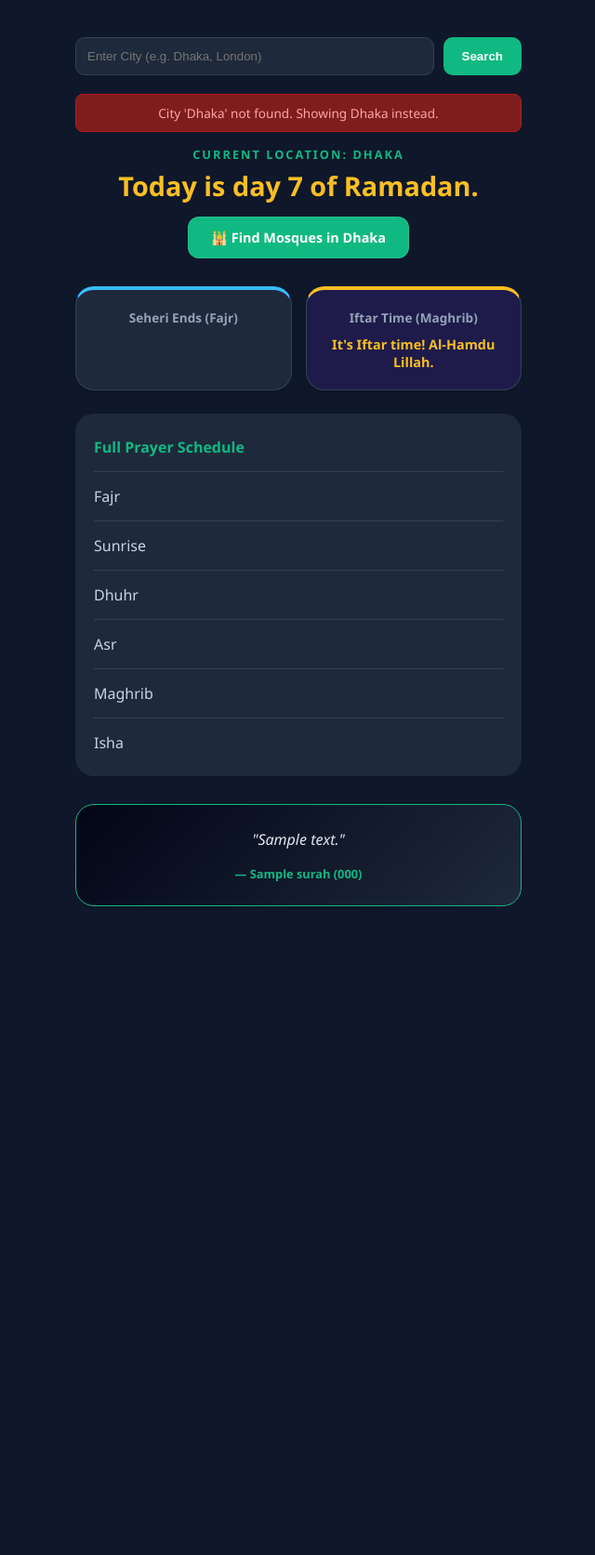
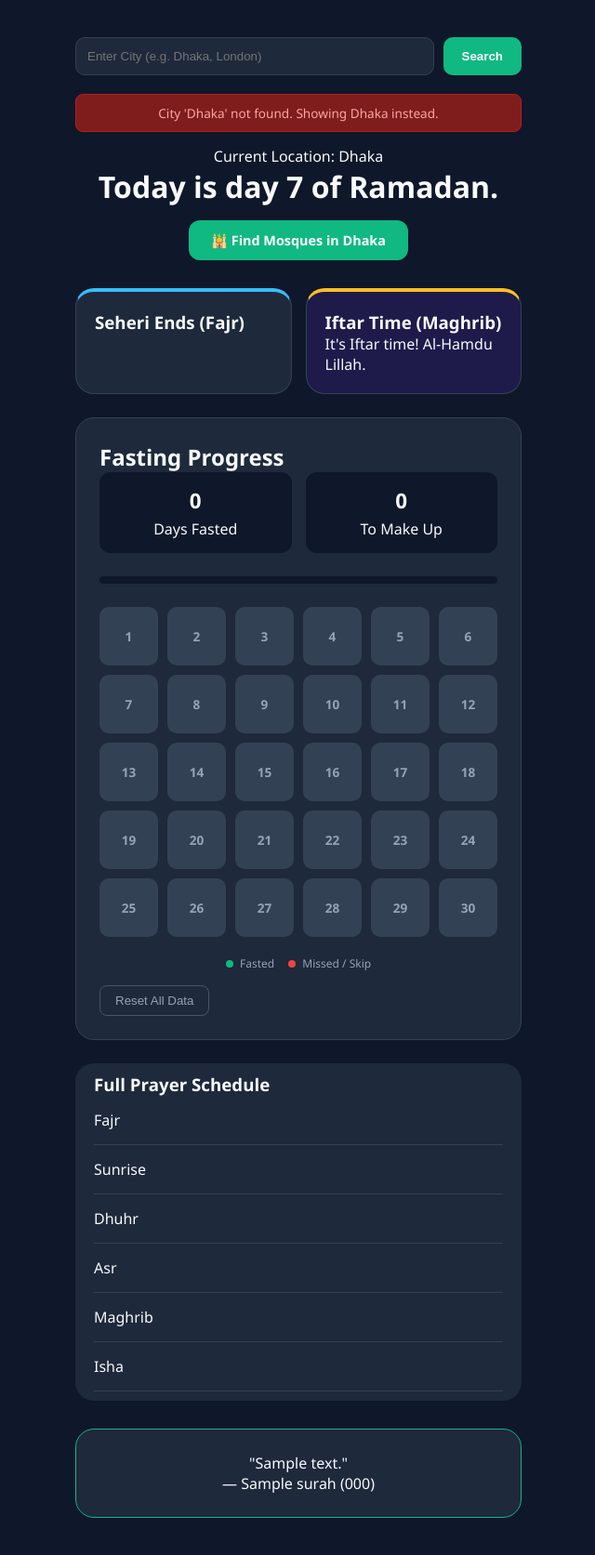
Before and after one commit to Sa-Alfy/Ramadan-Tracker, a Flask app: page / in a window 1280 px wide. Shown: the whole page at 93% size, without its empty margins (319-959 px from the left). Before the commit the page ends 975 px from the top, so only its background shows below. Run offline with Flask 2, Linux system fonts and the light colour scheme; a database or web service that is not in the repository returns one stand-in record (values such as "Sample title"); data that the repository does not hold is empty.

Commit message:
Update ramadan tracker files

```diff
--- a/app.py
+++ b/app.py
@@ -2,6 +2,7 @@ from flask import Flask, render_template, request
 from datetime import datetime
 import requests
 import random
+import os
 
 app = Flask(__name__)
 
@@ -77,4 +78,7 @@ def home():
                            error_msg=error_msg)
 
 if __name__ == '__main__':
-    app.run(debug=True)
+    port = int(os.environ.get('PORT', 5000))
+    host = os.environ.get('HOST', '0.0.0.0')
+    debug = os.environ.get('FLASK_DEBUG', '0') == '1'
+    app.run(host=host, port=port, debug=debug)
--- a/static/script.js
+++ b/static/script.js
@@ -1,22 +1,21 @@
+// --- Modal State Management ---
+let selectedDayIndex = null;
+
+// --- Countdown Logic ---
 function updateCountdown() {
     const iftarElement = document.getElementById('iftar-time');
     const countdownElement = document.getElementById('countdown');
 
     if (!iftarElement || !countdownElement) return;
 
-    const iftarText = iftarElement.innerText; // e.g., "06:15 PM"
+    const iftarText = iftarElement.innerText;
     const now = new Date();
 
-    // Convert "06:15 PM" into a date object
     const [time, modifier] = iftarText.split(' ');
     let [hours, minutes] = time.split(':');
 
-    if (hours === '12') {
-        hours = '00';
-    }
-    if (modifier === 'PM') {
-        hours = parseInt(hours, 10) + 12;
-    }
+    if (hours === '12') hours = '00';
+    if (modifier === 'PM') hours = parseInt(hours, 10) + 12;
 
     const iftarDate = new Date();
     iftarDate.setHours(parseInt(hours), parseInt(minutes), 0, 0);
@@ -28,7 +27,6 @@ function updateCountdown() {
         const m = Math.floor((diff % (1000 * 60 * 60)) / (1000 * 60));
         const s = Math.floor((diff % (1000 * 60)) / 1000);
 
-        // Pad numbers so they look like 05:09:01 instead of 5:9:1
         const displayH = String(h).padStart(2, '0');
         const displayM = String(m).padStart(2, '0');
         const displayS = String(s).padStart(2, '0');
@@ -39,6 +37,101 @@ function updateCountdown() {
     }
 }
 
-// Update every second
-setInterval(updateCountdown, 1000);
-updateCountdown();
+// --- Fasting Tracker Logic (Updated for Popup) ---
+function initTracker() {
+    const daysGrid = document.getElementById('days-grid');
+    const fastedCountDisp = document.getElementById('count-fasted');
+    const makeupCountDisp = document.getElementById('count-qada');
+    const progressBar = document.getElementById('progress-bar');
+
+    if (!daysGrid) return;
+
+    let fastData = JSON.parse(localStorage.getItem('ramadanFasts')) || Array(30).fill('none');
+
+    daysGrid.innerHTML = '';
+    let fastedCount = 0;
+    let makeupCount = 0;
+
+    fastData.forEach((status, index) => {
+        const dayBtn = document.createElement('div');
+        dayBtn.classList.add('day-circle');
+
+        // Apply visual classes
+        if (status !== 'none') dayBtn.classList.add(status);
+        dayBtn.innerText = index + 1;
+
+        if (status === 'fasted') fastedCount++;
+        if (status === 'missed') makeupCount++;
+
+        // Trigger the Popup instead of rotating colors
+        dayBtn.onclick = () => openModal(index);
+
+        daysGrid.appendChild(dayBtn);
+    });
+
+    // Update Dashboard UI
+    if (fastedCountDisp) fastedCountDisp.innerText = fastedCount;
+    if (makeupCountDisp) makeupCountDisp.innerText = makeupCount;
+    if (progressBar) {
+        const percentage = (fastedCount / 30) * 100;
+        progressBar.style.width = percentage + "%";
+    }
+}
+
+// --- Modal Control Functions ---
+function openModal(index) {
+    selectedDayIndex = index;
+    const modal = document.getElementById('status-modal');
+    const title = document.getElementById('modal-title');
+
+    if (modal && title) {
+        title.innerText = `Day ${index + 1}`;
+        modal.style.display = 'flex';
+    }
+}
+
+function closeModal() {
+    const modal = document.getElementById('status-modal');
+    if (modal) modal.style.display = 'none';
+}
+
+// This function is called by the buttons inside the HTML modal
+function setStatus(status) {
+    let fastData = JSON.parse(localStorage.getItem('ramadanFasts')) || Array(30).fill('none');
+
+    // Update the data
+    fastData[selectedDayIndex] = status;
+    localStorage.setItem('ramadanFasts', JSON.stringify(fastData));
+
+    // Close and Refresh
+    closeModal();
+    initTracker();
+}
+
+// --- Global Initialization ---
+document.addEventListener('DOMContentLoaded', () => {
+    initTracker();
+
+    // Reset Logic
+    const resetBtn = document.getElementById('reset-tracker');
+    if (resetBtn) {
+        resetBtn.onclick = () => {
+            if(confirm("Are you sure you want to clear your entire fasting log?")) {
+                localStorage.setItem('ramadanFasts', JSON.stringify(Array(30).fill('none')));
+                initTracker();
+            }
+        };
+    }
+
+    // Modal Background Click (Close if user clicks outside the box)
+    const modalOverlay = document.getElementById('status-modal');
+    if (modalOverlay) {
+        modalOverlay.onclick = (e) => {
+            if (e.target === modalOverlay) closeModal();
+        };
+    }
+
+    // Countdown setup
+    setInterval(updateCountdown, 1000);
+    updateCountdown();
+});
--- a/static/style.css
+++ b/static/style.css
@@ -1,3 +1,4 @@
+/* --- Base Styles --- */
 * {
     box-sizing: border-box;
     margin: 0;
@@ -14,21 +15,21 @@ body {
     min-height: 100vh;
 }
 
+.container {
+    max-width: 480px;
+    width: 100%;
+}
+
+/* --- Header & Search --- */
+header {
+    text-align: center;
+    margin-bottom: 30px;
+}
+
 .search-form {
     display: flex;
     gap: 10px;
     margin-bottom: 20px;
-}
-
-.error-banner {
-    background: #7f1d1d; /* Dark Red */
-    color: #fca5a5;
-    padding: 10px;
-    border-radius: 8px;
-    margin-bottom: 15px;
-    font-size: 0.85rem;
-    border: 1px solid #b91c1c;
-    text-align: center;
 }
 
 .search-form input {
@@ -50,35 +51,32 @@ body {
     cursor: pointer;
 }
 
-.search-form button:hover {
-    background: #059669;
+.error-banner {
+    background: #7f1d1d;
+    color: #fca5a5;
+    padding: 10px;
+    border-radius: 8px;
+    margin-bottom: 15px;
+    font-size: 0.85rem;
+    border: 1px solid #b91c1c;
+    text-align: center;
 }
 
-.container {
-    max-width: 480px;
-    width: 100%;
+/* --- Mosque Button --- */
+.mosque-btn {
+    display: inline-block;
+    background-color: #10b981;
+    color: white;
+    padding: 12px 24px;
+    text-decoration: none;
+    border-radius: 12px;
+    margin-top: 15px;
+    font-weight: bold;
+    font-size: 0.9rem;
+    transition: all 0.3s ease;
 }
 
-header {
-    text-align: center;
-    margin-bottom: 30px;
-}
-
-.location-tag {
-    color: #10b981;
-    text-transform: uppercase;
-    font-size: 0.8rem;
-    font-weight: 700;
-    letter-spacing: 2px;
-    margin-bottom: 8px;
-}
-
-h1 {
-    font-size: 1.8rem;
-    color: #fbbf24;
-    line-height: 1.2;
-}
-
+/* --- Main Time Cards --- */
 .main-times {
     display: grid;
     grid-template-columns: 1fr 1fr;
@@ -90,44 +88,176 @@ h1 {
     background-color: #1e293b;
     border-radius: 20px;
     padding: 20px;
-    text-align: center;
     border: 1px solid #334155;
-    box-shadow: 0 4px 6px -1px rgba(0, 0, 0, 0.1);
-}
-
-.card h3 {
-    font-size: 0.85rem;
-    color: #94a3b8;
-    margin-bottom: 10px;
 }
 
 .time {
     font-size: 1.6rem;
     font-weight: 800;
-    color: #ffffff;
-}
-.highlight-sehri {
-    border-top: 4px solid #38bdf8;
 }
 
-.highlight-iftar {
-    border-top: 4px solid #fbbf24;
-    background: #1e1b4b;
+.highlight-sehri { border-top: 4px solid #38bdf8; }
+.highlight-iftar { border-top: 4px solid #fbbf24; background: #1e1b4b; }
+
+/* --- FASTING TRACKER (FIXED) --- */
+.tracker-container {
+    background: #1e293b;
+    padding: 25px;
+    border-radius: 20px;
+    margin: 25px 0;
+    border: 1px solid #334155;
+}
+/* Modal Overlay */
+.modal-overlay {
+    position: fixed;
+    top: 0; left: 0;
+    width: 100%; height: 100%;
+    background: rgba(15, 23, 42, 0.8); /* Match your body color */
+    backdrop-filter: blur(8px);
+    display: none; /* Hidden by default */
+    align-items: center;
+    justify-content: center;
+    z-index: 1000;
 }
 
+/* Modal Box */
+.modal-content {
+    background: #1e293b;
+    width: 90%;
+    max-width: 320px;
+    padding: 30px;
+    border-radius: 24px;
+    text-align: center;
+    border: 1px solid #334155;
+    box-shadow: 0 20px 25px -5px rgba(0, 0, 0, 0.5);
+    animation: slideUp 0.3s ease-out;
+}
 
+@keyframes slideUp {
+    from { transform: translateY(20px); opacity: 0; }
+    to { transform: translateY(0); opacity: 1; }
+}
+
+.modal-content h3 { color: #fbbf24; margin-bottom: 5px; }
+.modal-content p { color: #94a3b8; font-size: 0.9rem; margin-bottom: 20px; }
+
+/* Action Buttons */
+.modal-actions {
+    display: flex;
+    flex-direction: column;
+    gap: 12px;
+}
+
+.modal-actions button {
+    padding: 14px;
+    border-radius: 12px;
+    border: none;
+    font-weight: bold;
+    cursor: pointer;
+    font-size: 1rem;
+    transition: 0.2s;
+}
+
+.btn-fasted { background: #10b981; color: white; }
+.btn-missed { background: #ef4444; color: white; }
+.btn-clear  { background: #334155; color: #94a3b8; }
+.btn-close  { background: transparent; color: #64748b; margin-top: 15px; border: none; cursor: pointer; }
+
+.modal-actions button:hover { opacity: 0.9; transform: scale(1.02); }
+/* Progress Bar */
+.progress-container {
+    height: 8px;
+    background: #0f172a;
+    border-radius: 10px;
+    margin: 15px 0 25px 0;
+    overflow: hidden;
+}
+
+.progress-bar {
+    height: 100%;
+    background: #10b981;
+    width: 0%;
+    transition: width 0.4s ease;
+}
+
+/* Stats Layout */
+.stats-summary {
+    display: grid;
+    grid-template-columns: 1fr 1fr;
+    gap: 15px;
+    margin-bottom: 25px;
+}
+
+.stats-summary div {
+    background: #0f172a;
+    padding: 15px;
+    border-radius: 12px;
+    text-align: center;
+}
+
+.stats-summary span {
+    display: block;
+    font-size: 1.4rem;
+    font-weight: 800;
+    margin-bottom: 4px;
+}
+
+/* Grid Layout (The most important fix) */
+.days-grid {
+    display: grid;
+    grid-template-columns: repeat(6, 1fr);
+    gap: 10px;
+    margin-bottom: 20px;
+}
+
+.day-circle {
+    aspect-ratio: 1/1;
+    border-radius: 10px;
+    background: #334155;
+    display: flex;
+    align-items: center;
+    justify-content: center;
+    cursor: pointer;
+    font-size: 0.85rem;
+    font-weight: bold;
+    color: #94a3b8;
+}
+
+/* Colors for the Tracker */
+.day-circle.fasted { background: #10b981; color: white; }
+.day-circle.missed { background: #ef4444; color: white; }
+.day-circle.qada   { background: #fbbf24; color: #0f172a; }
+
+/* Legend & Footer */
+.tracker-legend {
+    display: flex;
+    justify-content: center;
+    gap: 15px;
+    font-size: 0.75rem;
+    color: #94a3b8;
+    margin-bottom: 15px;
+}
+
+.dot { display: inline-block; width: 8px; height: 8px; border-radius: 50%; margin-right: 4px; }
+.dot.fasted { background: #10b981; }
+.dot.missed { background: #ef4444; }
+.dot.qada   { background: #fbbf24; }
+
+.btn-secondary {
+    background: transparent;
+    border: 1px solid #475569;
+    color: #94a3b8;
+    padding: 8px 16px;
+    border-radius: 8px;
+    cursor: pointer;
+}
+
+/* --- Prayer List & Verse --- */
 .prayer-list {
     background: #1e293b;
     border-radius: 20px;
     padding: 10px 20px;
     margin-bottom: 30px;
-}
-
-.prayer-list h3 {
-    padding: 15px 0;
-    font-size: 1rem;
-    border-bottom: 1px solid #334155;
-    color: #10b981;
 }
 
 .row {
@@ -137,65 +267,10 @@ h1 {
     border-bottom: 1px solid #334155;
 }
 
-.row:last-child {
-    border-bottom: none;
-}
-
-.row span {
-    color: #cbd5e1;
-}
-
-.row strong {
-    color: #f1f5f9;
-}
-
 .verse-container {
-    background: linear-gradient(135deg, #020617 0%, #1e293b 100%);
+    background: #1e293b;
     padding: 25px;
     border-radius: 20px;
     border: 1px solid #10b981;
     text-align: center;
 }
-
-.verse-text {
-    font-style: italic;
-    font-size: 1rem;
-    line-height: 1.6;
-    color: #e2e8f0;
-    margin-bottom: 15px;
-}
-
-.verse-ref {
-    font-size: 0.8rem;
-    font-weight: bold;
-    color: #10b981;
-}
-/* Mosque Button Styling */
-.mosque-btn {
-    display: inline-block;
-    background-color: #10b981; /* Emerald Green */
-    color: white;
-    padding: 12px 24px;
-    text-decoration: none;
-    border-radius: 12px;
-    margin-top: 15px;
-    font-weight: bold;
-    font-size: 0.9rem;
-    transition: all 0.3s ease;
-    border: 1px solid rgba(255, 255, 255, 0.1);
-}
-
-.mosque-btn:hover {
-    background-color: #059669;
-    transform: translateY(-2px);
-    box-shadow: 0 4px 12px rgba(16, 185, 129, 0.3);
-}
-
-/* Countdown Text Styling */
-.countdown-timer {
-    color: #fbbf24;
-    font-weight: bold;
-    margin-top: 8px;
-    font-size: 0.9rem;
-    min-height: 1.2rem; /* Prevents layout jump when text appears */
-}
--- a/templates/index.html
+++ b/templates/index.html
@@ -23,10 +23,10 @@
             <p class="location-tag">Current Location: {{ CITY }}</p>
             <h1>{{ day }}</h1>
 
-            <a href="https://www.google.com/maps/search/mosque+in+{{ CITY }}"
+            <a href="https://www.google.com/maps/search/mosques+in+{{ CITY }}"
                target="_blank"
                class="mosque-btn">
-                🕌 Find Mosques in {{ CITY }}
+               🕌 Find Mosques in {{ CITY }}
             </a>
         </header>
 
@@ -42,6 +42,33 @@
             </div>
         </section>
 
+      <section id="fasting-tracker" class="tracker-container">
+            <h2>Fasting Progress</h2>
+                <div class="stats-summary">
+                <div>
+                    <span id="count-fasted">0</span>
+                    <p>Days Fasted</p>
+                </div>
+                <div>
+                    <span id="count-qada">0</span>
+                    <p>To Make Up</p>
+                </div>
+            </div>
+
+            <div class="progress-container">
+                <div class="progress-bar" id="progress-bar"></div>
+            </div>
+
+            <div id="days-grid" class="days-grid">
+                </div>
+
+            <div class="tracker-legend">
+                <span><i class="dot fasted"></i> Fasted</span>
+                <span><i class="dot missed"></i> Missed / Skip</span>
+            </div>
+
+            <button id="reset-tracker" class="btn-secondary">Reset All Data</button>
+        </section>
         <section class="prayer-list">
             <h3>Full Prayer Schedule</h3>
             <div class="row"><span>Fajr</span> <strong>{{ prayer_times['Fajr'] }}</strong></div>
@@ -59,7 +86,18 @@
             </div>
         </footer>
     </div>
-
+    <div id="status-modal" class="modal-overlay">
+        <div class="modal-content">
+            <h3 id="modal-title">Day 1</h3>
+            <p>Did you fast today?</p>
+            <div class="modal-actions">
+                <button onclick="setStatus('fasted')" class="btn-fasted">✅ Participated</button>
+                <button onclick="setStatus('missed')" class="btn-missed">❌ Missed</button>
+                <button onclick="setStatus('none')" class="btn-clear">Reset Day</button>
+            </div>
+            <button onclick="closeModal()" class="btn-close">Cancel</button>
+        </div>
+    </div>
     <script src="{{ url_for('static', filename='script.js') }}"></script>
 </body>
 </html>
```
Also changed, not shown: README.md (added), 2 other files.
